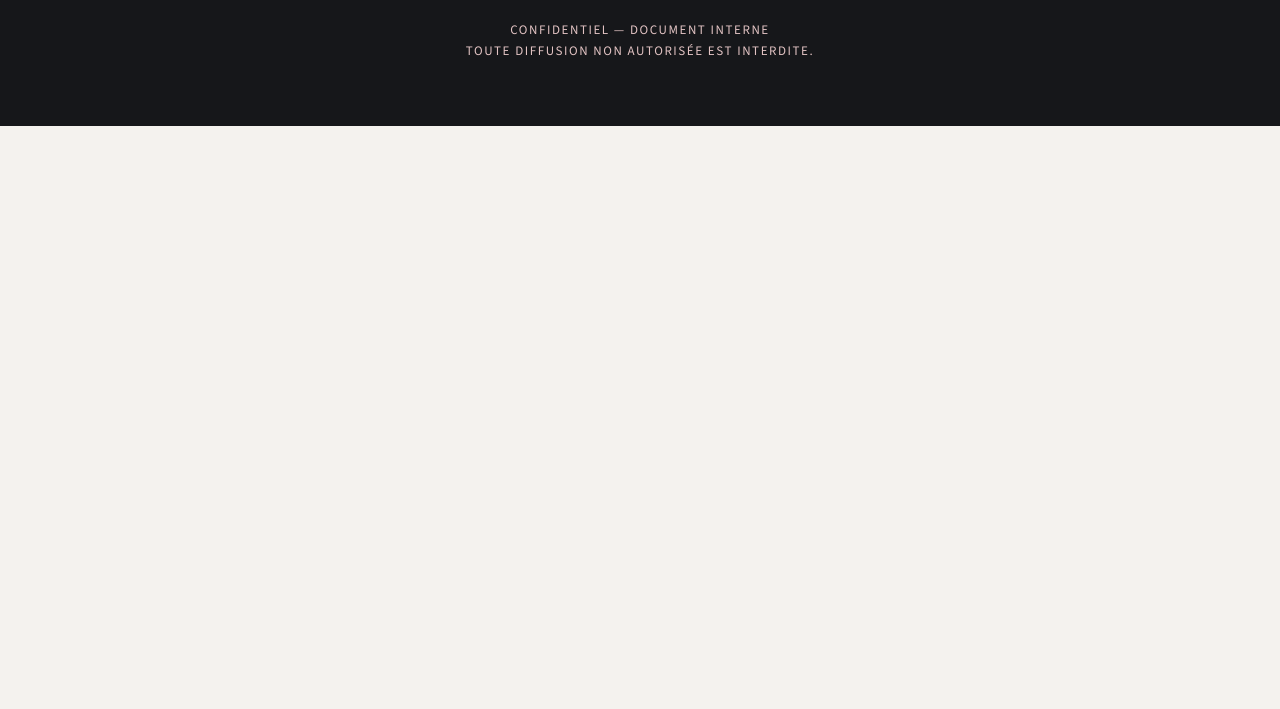
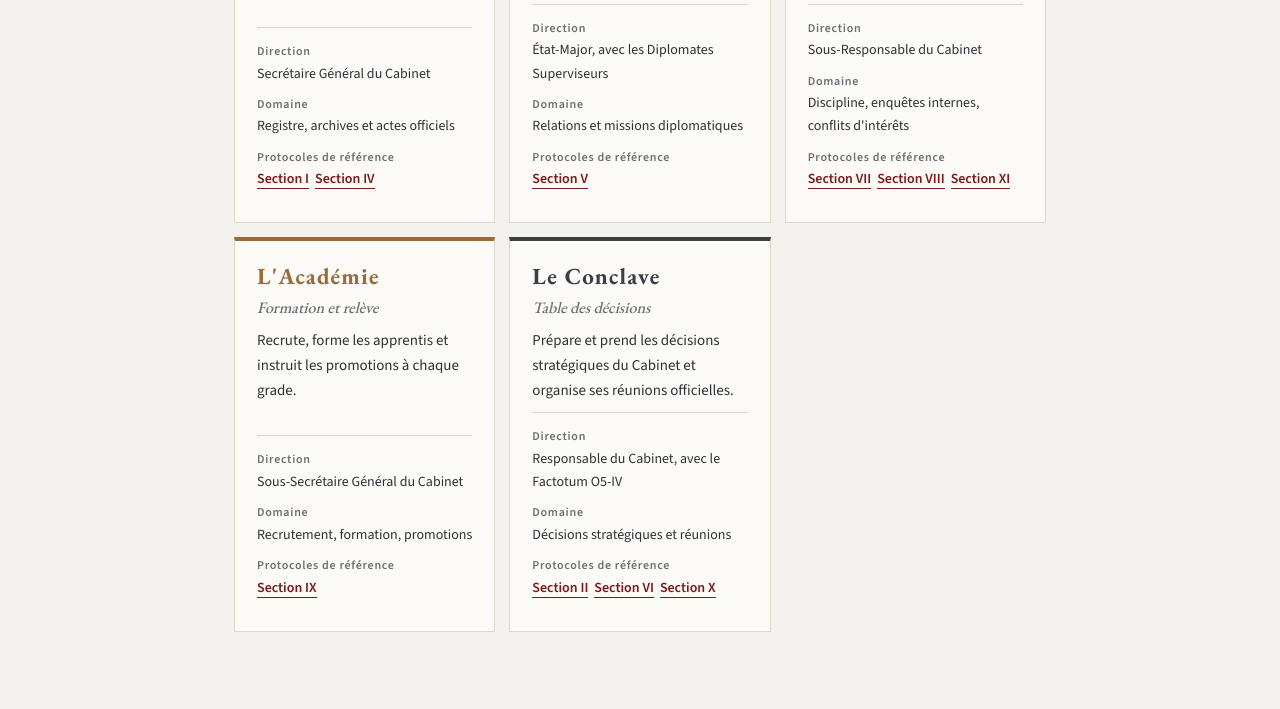
Before and after one commit to protocole-cabinet-o5iv/protocole-cabinet-o5iv, a plain HTML site: page index.html in a window 1280 px wide. Shown: the part 4371-5080 px from the top of the page. Before the commit the page ends 4497 px from the top, so only its background shows below. Drawn offline with nearby package versions, Linux system fonts and the light colour scheme.

Commit message:
Enhance index.html with branches and sections
Added new sections and branches information to the HTML structure, including styles for branch display and updated JavaScript for dynamic content rendering.

```diff
--- a/index.html
+++ b/index.html
@@ -95,8 +95,20 @@ mark{background:#ecd9a0;color:inherit;padding:0 2px}
 .rank p{margin:0;font-size:15px;color:var(--mute)}
 .rank:first-child{border-left-color:var(--red);background:var(--black)}
 .rank:first-child h3{color:var(--gold-l)}.rank:first-child p{color:#bdb8aa}.rank:first-child::before{color:var(--gold-l)}
-@media(min-width:700px){.rank:nth-child(n){width:calc(100% - (var(--i,0)*22px));}
-.rank:nth-child(1){--i:0}.rank:nth-child(2){--i:0.5}.rank:nth-child(3){--i:1}.rank:nth-child(4){--i:1.5}.rank:nth-child(5){--i:2}.rank:nth-child(6){--i:2.5}.rank:nth-child(7){--i:3}.rank:nth-child(8){--i:3.5}.rank:nth-child(9){--i:4}}
+@media(min-width:700px){.rank{width:calc(100% - (var(--i,0)*22px))}}
+/* BRANCHES */
+.bintro{max-width:620px;margin:-8px auto 28px;text-align:center;color:var(--mute)}
+.branches{display:grid;grid-template-columns:repeat(auto-fit,minmax(250px,1fr));gap:14px}
+.br{display:flex;flex-direction:column;gap:10px;background:var(--paper);border:1px solid var(--line);border-top:4px solid var(--ac);padding:22px;transition:transform .25s,box-shadow .25s}
+.br:hover{transform:translateY(-3px);box-shadow:0 10px 26px rgba(0,0,0,.08)}
+.br h3{margin:0;font:700 23px/1.2 var(--serif);letter-spacing:.05em;color:var(--ac)}
+.br .tag{margin:-4px 0 0;font:italic 500 16px var(--serif);color:var(--mute)}
+.br p{margin:0;font-size:15px}
+.br dl{margin:auto 0 0;padding-top:14px;border-top:1px solid var(--line);font-size:14px}
+.br dt{font-size:12px;font-weight:600;color:var(--mute);letter-spacing:.06em}
+.br dd{margin:0 0 10px;color:var(--ink)}
+.br dd a{color:var(--red);font-weight:600;text-decoration:none;border-bottom:1px solid var(--red);margin-right:6px;white-space:nowrap}
+.br dd a:hover{color:var(--black);border-color:var(--black)}
 /* INFOS */
 .info{display:grid;grid-template-columns:repeat(auto-fit,minmax(230px,1fr));gap:14px}
 .card{background:var(--paper);border:1px solid var(--line);padding:22px}
@@ -166,6 +178,10 @@ footer .conf{margin-top:28px;padding-top:24px;border-top:1px solid #33353a;color
   <h2 class="t">HIÉRARCHIE</h2><div class="rule"></div>
   <p class="quote">« La hiérarchie doit être strictement respectée par l'ensemble des membres du Cabinet. »</p>
   <ol class="ranks" id="ranks"></ol>
+
+  <h2 class="t" id="branches-t" style="margin-top:80px">BRANCHES DU CABINET</h2><div class="rule"></div>
+  <p class="bintro">Sous l'autorité du Responsable du Cabinet, l'activité se répartit en cinq branches. Chacune a sa mission, sa direction et ses protocoles de référence. Les branches ne créent aucun grade : chaque membre conserve son rang.</p>
+  <div class="branches" id="branches"></div>
  </section>
 
  <section class="blk" id="informations">
@@ -199,9 +215,18 @@ const GRADES = [
  ["Sous-Responsable du Cabinet","Assiste le Responsable, le supplée en son absence et coordonne les équipes."],
  ["Secrétaire Général du Cabinet","Tient le registre, assure la gestion administrative et la conservation des documents."],
  ["Sous-Secrétaire Général du Cabinet","Seconde le Secrétaire Général dans la rédaction, l'archivage et le suivi des dossiers."],
+ ["État-Major","Corps des cadres supérieurs. Planifie et coordonne l'action des branches et conseille la direction du Cabinet."],
  ["Diplomate Superviseur","Encadre les diplomates, contrôle la qualité de leurs missions et rend compte à sa hiérarchie."],
  ["Diplomate","Mène les missions diplomatiques confiées par le Cabinet dans le respect des protocoles."],
  ["Apprenti Diplomate","Se forme auprès de ses supérieurs et intervient sous supervision directe."]
+];
+const BRANCHES = [
+ /* nom, devise, mission, direction, domaine, sections de référence, couleur */
+ ["La Chancellerie","Gardienne du registre","Tient le registre officiel, rédige et archive les actes du Cabinet, et veille à la conservation des documents.","Secrétaire Général du Cabinet","Registre, archives et actes officiels",["I","IV"],"#8a6a22"],
+ ["La Légation","Voix du Cabinet à l'extérieur","Représente le Cabinet auprès des parties extérieures et conduit les missions diplomatiques.","État-Major, avec les Diplomates Superviseurs","Relations et missions diplomatiques",["V"],"#7a1a1a"],
+ ["Le Sceau","Conscience et contrôle du Cabinet","Veille au respect des protocoles, mène les enquêtes internes et traite les manquements.","Sous-Responsable du Cabinet","Discipline, enquêtes internes, conflits d'intérêts",["VII","VIII","XI"],"#16171a"],
+ ["L'Académie","Formation et relève","Recrute, forme les apprentis et instruit les promotions à chaque grade.","Sous-Secrétaire Général du Cabinet","Recrutement, formation, promotions",["IX"],"#9a6b3a"],
+ ["Le Conclave","Table des décisions","Prépare et prend les décisions stratégiques du Cabinet et organise ses réunions officielles.","Responsable du Cabinet, avec le Factotum O5-IV","Décisions stratégiques et réunions",["II","VI","X"],"#3a3f45"]
 ];
 const SECTIONS = [
  ["I","DISPOSITIONS GÉNÉRALES",[
@@ -246,7 +271,7 @@ const SECTIONS = [
 const $=(s,r=document)=>r.querySelector(s), esc=t=>t.replace(/[&<>"]/g,c=>({"&":"&amp;","<":"&lt;",">":"&gt;",'"':"&quot;"}[c]));
 const list=$("#list"), toc=$("#toc");
 
-GRADES.forEach(([n,d])=>{ $("#ranks").insertAdjacentHTML("beforeend",`<li class="rank"><h3>${esc(n.toUpperCase())}</h3><p>${esc(d)}</p></li>`) });
+GRADES.forEach(([n,d],i)=>{ $("#ranks").insertAdjacentHTML("beforeend",`<li class="rank" style="--i:${i*0.5}"><h3>${esc(n.toUpperCase())}</h3><p>${esc(d)}</p></li>`) });
 
 SECTIONS.forEach(([r,name,arts])=>{
   const id="section-"+r.toLowerCase();
@@ -262,15 +287,21 @@ SECTIONS.forEach(([r,name,arts])=>{
   </article>`);
 });
 
+BRANCHES.forEach(([nom,devise,mission,dir,dom,refs,col])=>{
+  const links=refs.map(r=>{const sc=SECTIONS.find(x=>x[0]===r);return sc?`<a href="#section-${r.toLowerCase()}" data-go="section-${r.toLowerCase()}" title="${esc(sc[1])}">Section ${r}</a>`:""}).join("");
+  $("#branches").insertAdjacentHTML("beforeend",`<article class="br" style="--ac:${col}"><h3>${esc(nom)}</h3><p class="tag">${esc(devise)}</p><p>${esc(mission)}</p>
+   <dl><dt>Direction</dt><dd>${esc(dir)}</dd><dt>Domaine</dt><dd>${esc(dom)}</dd><dt>Protocoles de référence</dt><dd>${links}</dd></dl></article>`);
+});
 const secs=[...document.querySelectorAll(".sec")];
+$("#res").textContent=SECTIONS.length+" sections";
 const setOpen=(s,o)=>{s.classList.toggle("open",o);$(".sec-btn",s).setAttribute("aria-expanded",o)};
 secs.forEach(s=>$(".sec-btn",s).addEventListener("click",()=>setOpen(s,!s.classList.contains("open"))));
 $("#all").onclick=()=>secs.filter(s=>!s.classList.contains("hide")).forEach(s=>setOpen(s,true));
 $("#none").onclick=()=>secs.forEach(s=>setOpen(s,false));
 
 /* Sommaire : ouvre la section ciblée et y défile */
-toc.addEventListener("click",e=>{
-  const a=e.target.closest("a"); if(!a) return; e.preventDefault();
+document.addEventListener("click",e=>{
+  const a=e.target.closest("a[data-go]"); if(!a) return; e.preventDefault();
   if($("#q").value){$("#q").value="";filter()}
   const s=document.getElementById(a.dataset.go); setOpen(s,true);
   s.scrollIntoView({behavior:"smooth",block:"start"}); try{history.replaceState(null,"","#"+a.dataset.go)}catch(_){}
@@ -302,7 +333,7 @@ function filter(){
   });
   if(!q&&saved){secs.forEach((s,i)=>setOpen(s,saved[i]));saved=null}
   $("#empty").style.display=q&&!hits?"block":"none";
-  $("#res").textContent=q?`${hits} article${hits>1?"s":""} trouvé${hits>1?"s":""}`:"12 sections";
+  $("#res").textContent=q?`${hits} article${hits>1?"s":""} trouvé${hits>1?"s":""}`:SECTIONS.length+" sections";
 }
 $("#q").addEventListener("input",filter);
 $("#qx").onclick=()=>{$("#q").value="";filter();$("#q").focus()};
```
